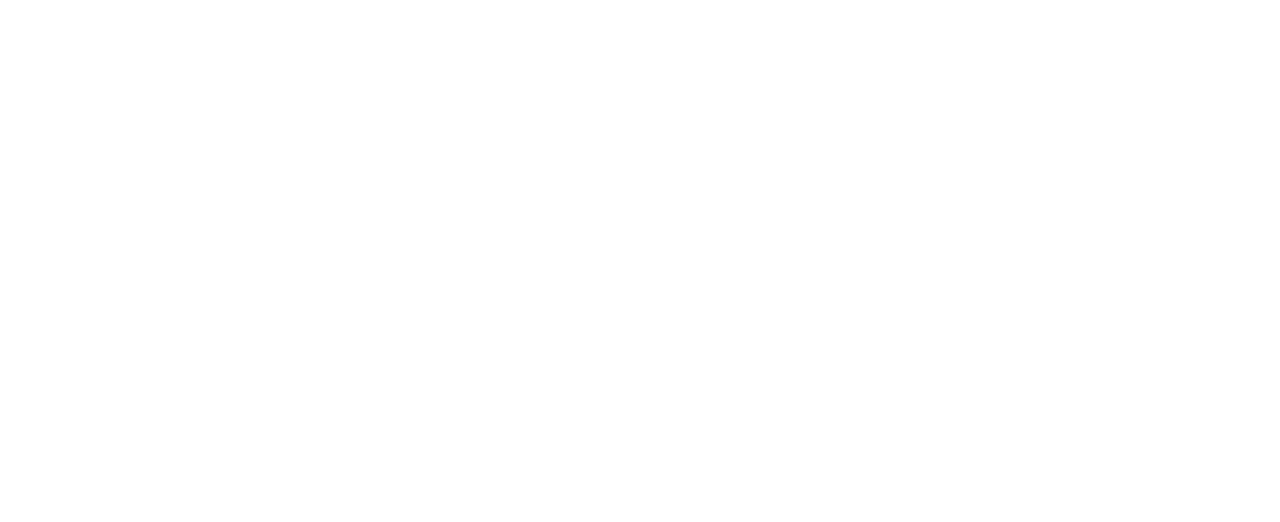
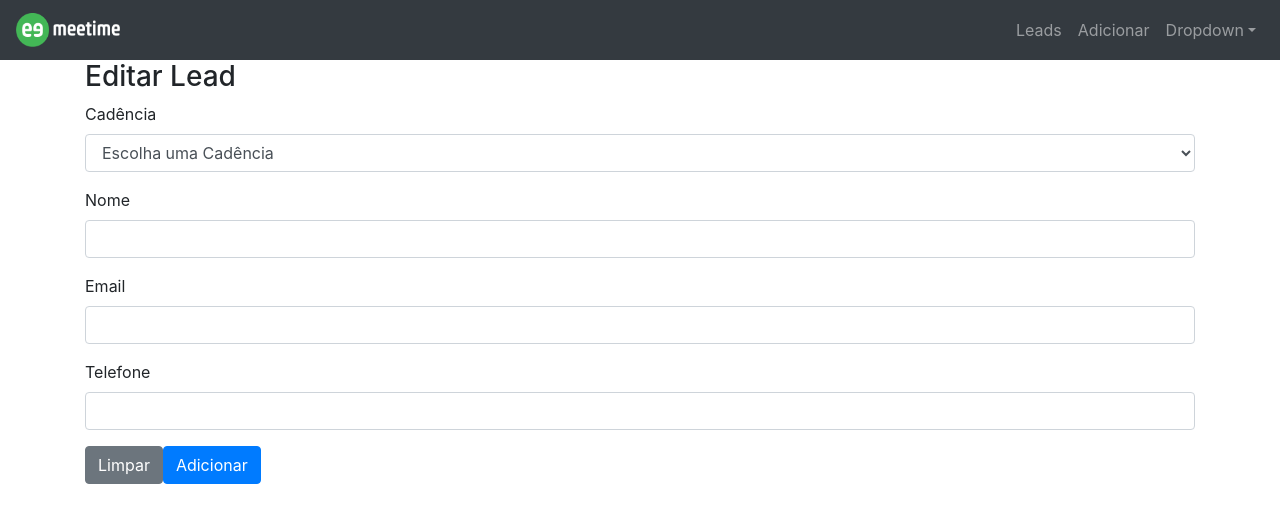
Before and after one commit to leandromarten1/challengerMeetime, a React (Create React App) app: page /leads/editar/1 in a window 1280 px wide. Shown: the top 522 px of the page. Built offline with nearby package versions, Linux system fonts and the light colour scheme.

Commit message:
Page Editar Lead

```diff
--- a/src/App.js
+++ b/src/App.js
@@ -1,5 +1,6 @@
 import { Switch, Route } from 'react-router-dom';
 import AdicionarLead from './pages/AdicionarLead';
+import EditarLead from './pages/EditarLead';
 import Leads from './pages/Leads';
 
 const App = () => {
@@ -7,6 +8,7 @@
     <Switch>
       <Route exact path='/leads' component={Leads} />
       <Route exact path='/leads/novo' component={AdicionarLead} />
+      <Route exact path='/leads/editar/:id' component={EditarLead} />
     </Switch>
   );
 };
--- a/src/pages/AdicionarLead.jsx
+++ b/src/pages/AdicionarLead.jsx
@@ -12,7 +12,7 @@
   cadence: yup.string().required(' Campo obrigatório - Escolha uma Cadência'),
   name: yup.string(),
   email: yup.string().email('Email inválido').required('Campo obrigatório'),
-  phone: yup.string(),
+  phone: yup.number(),
 });
 
 const AdicionarLead = () => {
--- /dev/null
+++ b/src/pages/EditarLead.jsx
@@ -0,0 +1,47 @@
+import React from 'react';
+import Header from '../components/Header';
+
+import { Container, Form, Button } from 'react-bootstrap';
+
+const EditarLead = () => {
+  return (
+    <>
+      <Header />
+      <Container>
+        <h3>Editar Lead</h3>
+        <Form>
+          <Form.Group controlId='cadence'>
+            <Form.Label>Cadência</Form.Label>
+            <Form.Control as='select'>
+              <option value='' label='Escolha uma Cadência' />
+            </Form.Control>
+          </Form.Group>
+
+          <Form.Group controlId='name'>
+            <Form.Label>Nome</Form.Label>
+            <Form.Control type='text' value='' />
+          </Form.Group>
+
+          <Form.Group controlId='email'>
+            <Form.Label>Email</Form.Label>
+            <Form.Control type='email' value='' />
+          </Form.Group>
+
+          <Form.Group controlId='phone'>
+            <Form.Label>Telefone</Form.Label>
+            <Form.Control type='text' value='' />
+          </Form.Group>
+
+          <Button variant='secondary' type='reset'>
+            Limpar
+          </Button>
+          <Button variant='primary' type='button'>
+            Adicionar
+          </Button>
+        </Form>
+      </Container>
+    </>
+  );
+};
+
+export default EditarLead;
```
